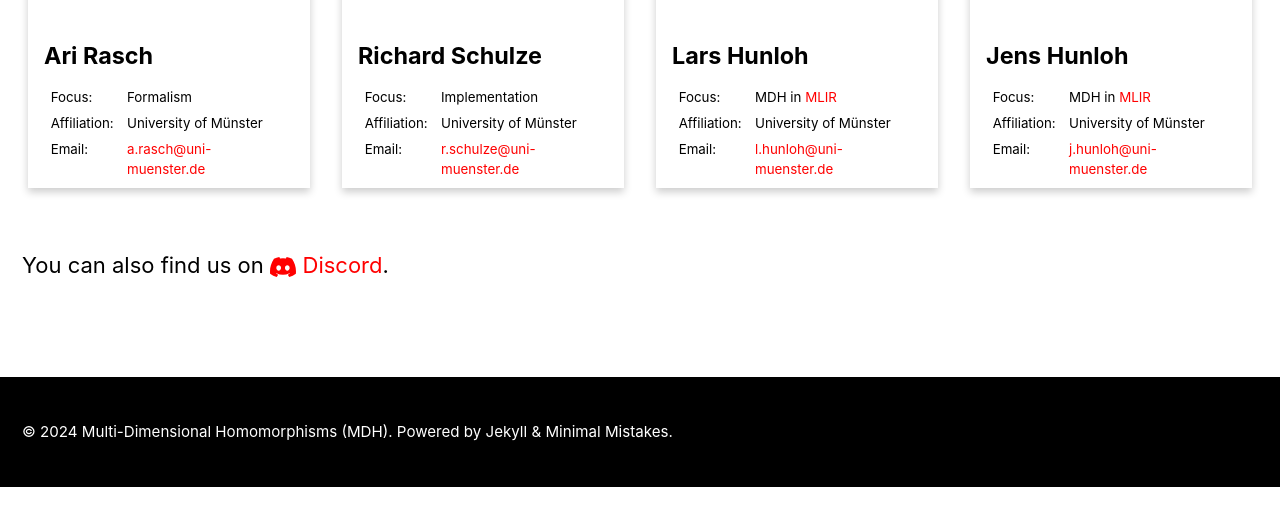
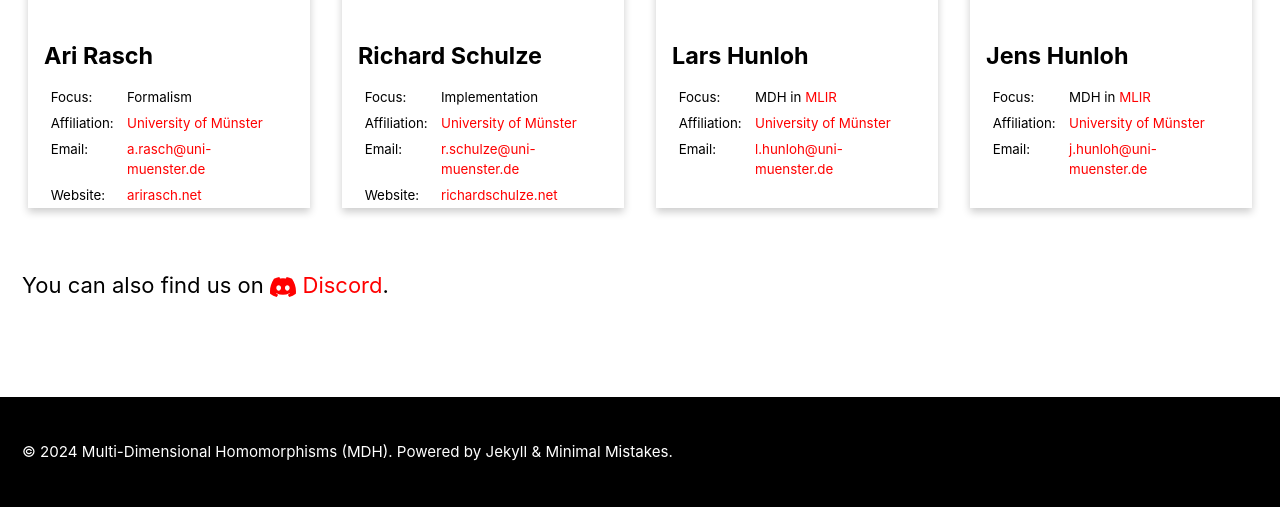
Before and after one commit to mdh-lang/mdh-lang.github.io, a Jekyll site: the page built from index.md, in a window 1280 px wide and 1400 px high, scrolled down 7989 px, cut to the strip 893-1400 px from the top of the window. Built offline with Jekyll 4.4.1, drawn with Linux system fonts in a browser that asks for light colours; cached includes are drawn as plain includes.

Commit message:
Fix typos and add links

```diff
--- a/assets/css/main.scss
+++ b/assets/css/main.scss
@@ -29,7 +29,7 @@ $masthead-link-color: black;
 
 .card {
   width: 282px;
-  height: 450px;
+  height: 470px;
   box-shadow: 0 4px 8px 0 rgba(0, 0, 0, 0.2);
   transition: 0.3s;
 }
--- a/index.md
+++ b/index.md
@@ -121,7 +121,7 @@ The above defined `jacobi1d` function is used as follows:
 # Jacobi1D on a 1024-sized input vector (containing fp32 values)
 jacobi1d__fp32_1024 = jacobi1d( fp32, 1024 )
 
-# ... (CUDA host code: create CUDA context, CUDA buffers for "M","v", "w", etc.)
+# ... (CUDA host code: create CUDA context, CUDA buffers for "x", "y", etc.)
 
 # Get MDH "CUDA Module" for Jacobi1D (using ATF-tuned optimizations)
 cuda__jacobi1d__fp32_1024 = jacobi1d__fp32_1024.get_module( CUDA(), AutoTuned( ATF( evaluations(1000), CUDARuntimeProfiler() ) ) )
@@ -203,9 +203,9 @@ Functions `cc` and `pw` are pre-implemented *combine operators* for computing *c
 ~~~ llvm
 func.func @main()
 {
-  %v = memref.alloc() : memref<64xf32>
+  %x = memref.alloc() : memref<64xf32>
 
-  %w = mdh.compute "mdh_jacobi1d"
+  %y = mdh.compute "mdh_jacobi1d"
   {
     inp_view =
     [
@@ -229,7 +229,7 @@ func.func @main()
     inp_types = [ f32 ],
     mda_size  = [ 62 ],
     out_types = [ f32 ]
-  }( %v ) : (memref<64xf32>) -> (memref<62xf32>)
+  }( %x ) : (memref<64xf32>) -> (memref<62xf32>)
 
   return
 }
@@ -489,8 +489,9 @@ series = {CC 2023}
       <a href="https://www.arirasch.net" style="color: black"><h4><b>Ari Rasch</b></h4></a>
       <table>
         <tr><td>Focus:</td><td>Formalism</td></tr>
-        <tr><td>Affiliation:</td><td>University of Münster</td></tr>
+        <tr><td>Affiliation:</td><td><a href="https://www.uni-muenster.de/en/">University of Münster</a></td></tr>
         <tr><td>Email:</td><td><a href="mailto:a.rasch@uni-muenster.de?cc=r.schulze@uni-muenster.de">a.rasch@uni-muenster.de</a></td></tr>
+        <tr><td>Website:</td><td><a href="https://www.arirasch.net">arirasch.net</a></td></tr>
       </table>
     </div>
   </div>
@@ -500,8 +501,9 @@ series = {CC 2023}
       <a href="https://www.richardschulze.net" style="color: black"><h4><b>Richard Schulze</b></h4></a>
       <table>
         <tr><td>Focus:</td><td>Implementation</td></tr>
-        <tr><td>Affiliation:</td><td>University of Münster</td></tr>
+        <tr><td>Affiliation:</td><td><a href="https://www.uni-muenster.de/en/">University of Münster</a></td></tr>
         <tr><td>Email:</td><td><a href="mailto:r.schulze@uni-muenster.de?cc=a.rasch@uni-muenster.de">r.schulze@uni-muenster.de</a></td></tr>
+        <tr><td>Website:</td><td><a href="https://www.richardschulze.net">richardschulze.net</a></td></tr>
       </table>
     </div>
   </div>
@@ -511,7 +513,7 @@ series = {CC 2023}
       <a href="TODO" style="color: black"><h4><b>Lars Hunloh</b></h4></a>
       <table>
         <tr><td>Focus:</td><td>MDH in <a href="https://mlir.llvm.org">MLIR</a></td></tr>
-        <tr><td>Affiliation:</td><td>University of Münster</td></tr>
+        <tr><td>Affiliation:</td><td><a href="https://www.uni-muenster.de/en/">University of Münster</a></td></tr>
         <tr><td>Email:</td><td><a href="mailto:l.hunloh@uni-muenster.de?cc=a.rasch@uni-muenster.de,r.schulze@uni-muenster.de">l.hunloh@uni-muenster.de</a></td></tr>
       </table>
     </div>
@@ -522,7 +524,7 @@ series = {CC 2023}
       <a href="TODO" style="color: black"><h4><b>Jens Hunloh</b></h4></a>
       <table>
         <tr><td>Focus:</td><td>MDH in <a href="https://mlir.llvm.org">MLIR</a></td></tr>
-        <tr><td>Affiliation:</td><td>University of Münster</td></tr>
+        <tr><td>Affiliation:</td><td><a href="https://www.uni-muenster.de/en/">University of Münster</a></td></tr>
         <tr><td>Email:</td><td><a href="mailto:j.hunloh@uni-muenster.de?cc=a.rasch@uni-muenster.de,r.schulze@uni-muenster.de">j.hunloh@uni-muenster.de</a></td></tr>
       </table>
     </div>
```
